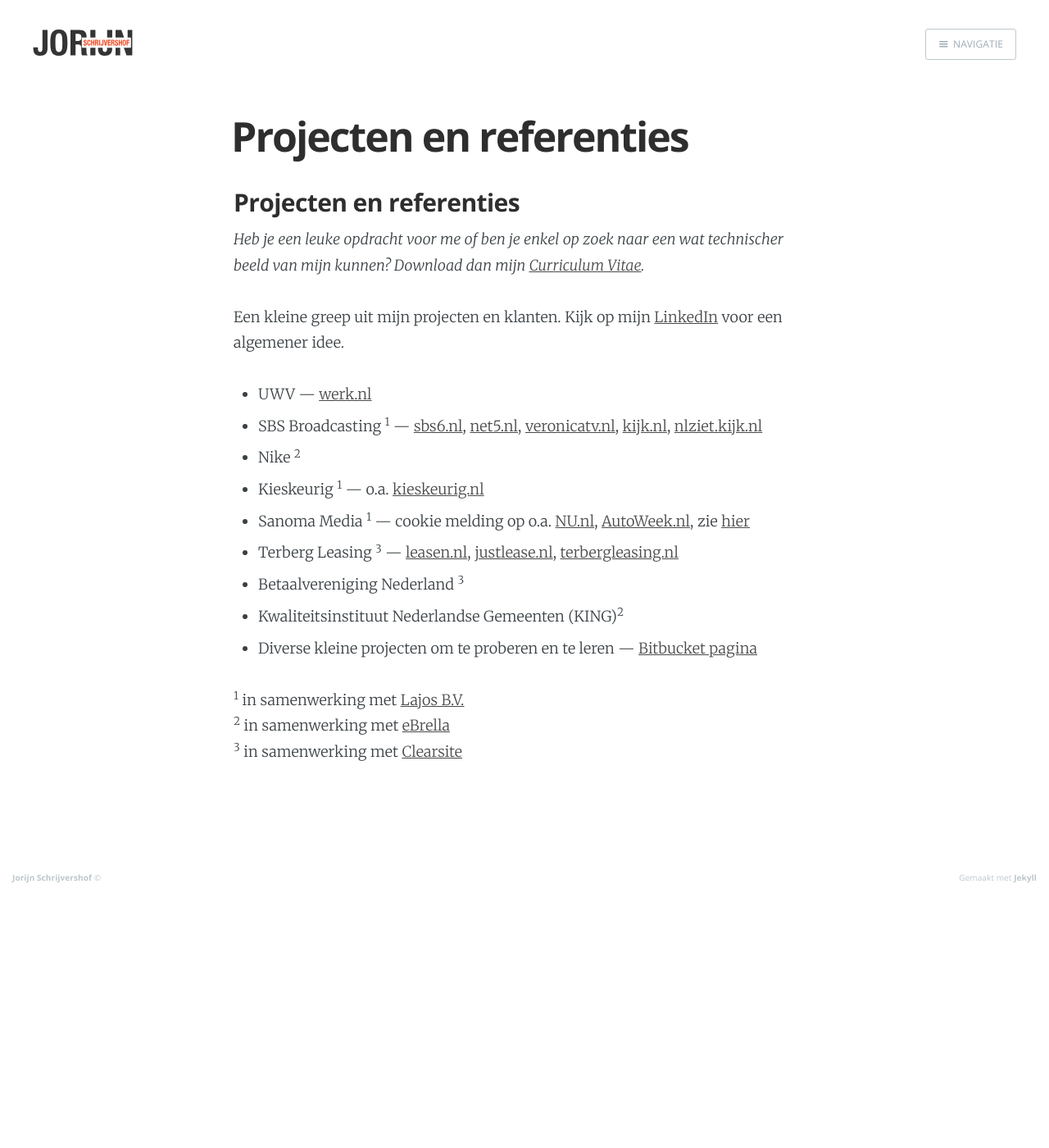
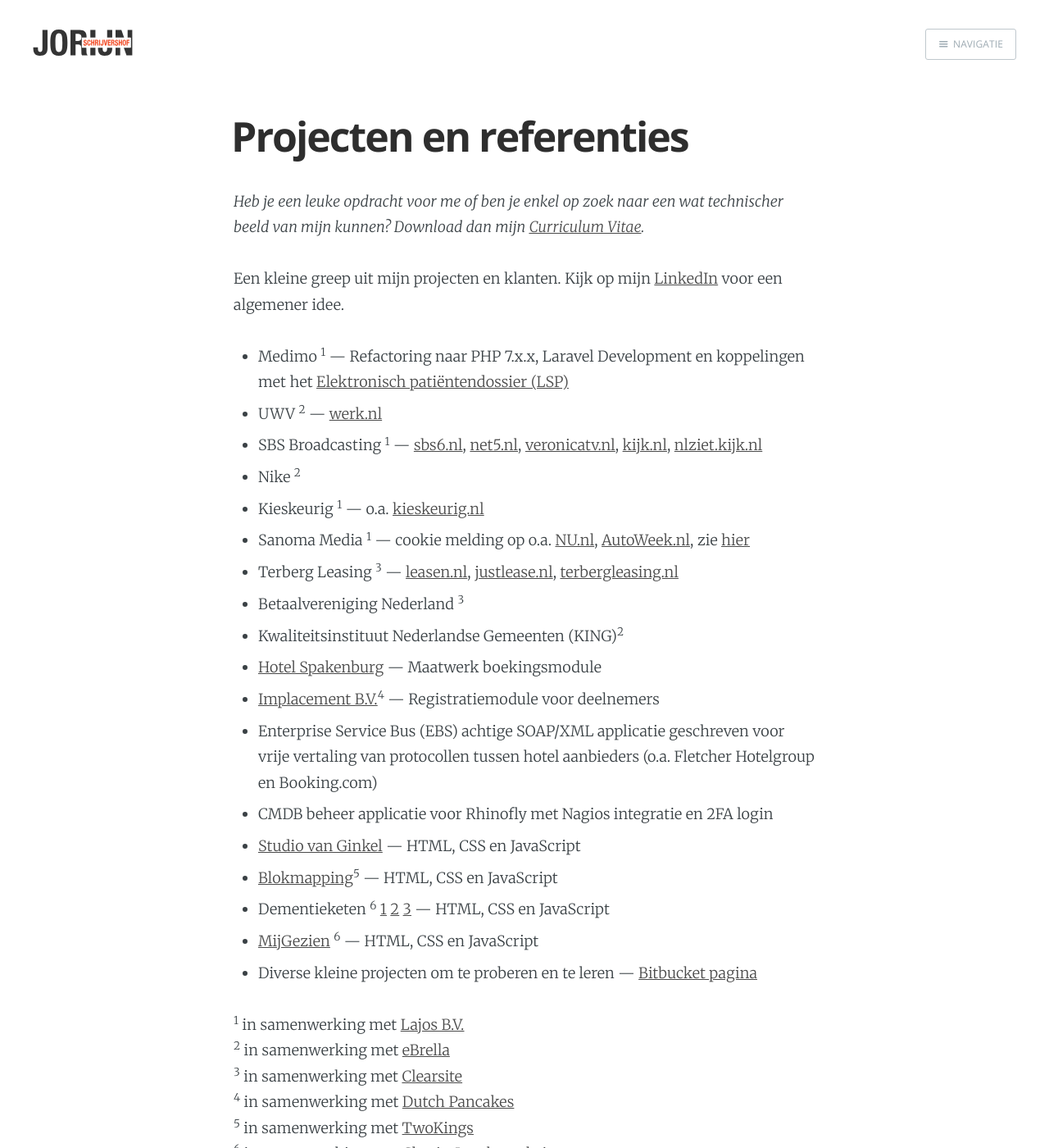
Before and after one commit to srdjanmarjanovic/jorijn.com, a Jekyll site: the page built from projecten.html, in a window 1280 px wide and 1400 px high. Shown: the whole window at 82% size. Built offline with Jekyll 4.4.1, drawn with Linux system fonts in a browser that asks for light colours; some of the changed text lies outside the part shown.

Commit message:
updated projects, title and htaccess (seo)

```diff
--- a/_includes/head.html
+++ b/_includes/head.html
@@ -7,7 +7,7 @@
   <meta charset="utf-8">
   <meta http-equiv="X-UA-Compatible" content="IE=edge">
 
-  <title>{% if page.title %}{{ page.title | escape }}{% else %}{{ site.title | escape }}{% endif %}</title>
+  <title>{% if page.title %}{{ page.title | escape }}{% else %}Jorijn Schrijvershof - Freelance Web Developer{% endif %}</title>
   <meta name="description" content="{% if page.excerpt %}{{ page.excerpt | strip_html | strip_newlines | truncate: 160 }}{% else %}{{ site.description }}{% endif %}">
 
   <meta name="HandheldFriendly" content="True" />
--- a/projecten.html
+++ b/projecten.html
@@ -4,14 +4,13 @@
 layout: page
 ---
 
-<h3>Projecten en referenties</h3>
-
 <p><em>Heb je een leuke opdracht voor me of ben je enkel op zoek naar een wat technischer beeld van mijn kunnen? Download dan mijn <a target="_blank" href="/assets/cv.pdf">Curriculum Vitae</a>.</em></p>
 
 <p>Een kleine greep uit mijn projecten en klanten. Kijk op mijn <a target="_blank" href="https://nl.linkedin.com/in/jorijnschrijvershof">LinkedIn</a> voor een algemener idee.</p>
 
 <ul>
-	<li>UWV <sup2</sup> — <a target="_blank" href="http://werk.nl">werk.nl</a></li>
+	<li>Medimo <sup>1</sup> — Refactoring naar PHP 7.x.x, Laravel Development en koppelingen met het <a target="_blank" href="https://nl.wikipedia.org/wiki/Elektronisch_pati%C3%ABntendossier">Elektronisch patiëntendossier (LSP)</a></li>
+	<li>UWV <sup>2</sup> — <a target="_blank" href="http://werk.nl">werk.nl</a></li>
 	<li>SBS Broadcasting <sup>1</sup> — <a target="_blank" href="http://www.sbs6.nl">sbs6.nl</a>, <a target="_blank" href="http://www.net5.nl">net5.nl</a>, <a target="_blank" href="http://www.veronicatv.nl">veronicatv.nl</a>, <a target="_blank" href="http://www.kijk.nl">kijk.nl</a>, <a target="_blank" href="http://nlziet.kijk.nl">nlziet.kijk.nl</a></li>
 	<li>Nike <sup>2</sup></li>
 	<li>Kieskeurig <sup>1</sup> — o.a. <a target="_blank" href="http://www.kieskeurig.nl">kieskeurig.nl</a></li>
@@ -19,11 +18,22 @@
 	<li>Terberg Leasing <sup>3</sup> — <a target="_blank" href="http://www.leasen.nl">leasen.nl</a>, <a target="_blank" href="http://www.justlease.nl">justlease.nl</a>, <a target="_blank" href="http://www.terbergleasing.nl">terbergleasing.nl</a></li>
 	<li>Betaalvereniging Nederland <sup>3</sup></li>
 	<li>Kwaliteitsinstituut Nederlandse Gemeenten (KING)<sup>2</sup></li>
+	<li><a target="_blank" href="http://www.hotel-spakenburg.nl/">Hotel Spakenburg</a> — Maatwerk boekingsmodule</li>
+	<li><a target="_blank" href="http://www.implacement.nl/">Implacement B.V.</a><sup>4</sup> — Registratiemodule voor deelnemers</li>
+	<li>Enterprise Service Bus (EBS) achtige SOAP/XML applicatie geschreven voor vrije vertaling van protocollen tussen hotel aanbieders (o.a. Fletcher Hotelgroup en Booking.com)</li>
+	<li>CMDB beheer applicatie voor Rhinofly met Nagios integratie en 2FA login</li>
+	<li><a target="_blank" href="http://studiovanginkel.nl/">Studio van Ginkel</a> — HTML, CSS en JavaScript</li>
+	<li><a target="_blank" href="http://www.blokmapping.net/">Blokmapping</a><sup>5</sup> — HTML, CSS en JavaScript</li>
+	<li>Dementieketen <sup>6</sup> <a target="_blank" href="/uploads/2017/03/dem1.jpg">1</a> <a target="_blank" href="/uploads/2017/03/dem2.jpg">2</a> <a target="_blank" href="/uploads/2017/03/dem3.jpg">3</a> — HTML, CSS en JavaScript</li>
+	<li><a target="_blank" href="http://mijgezien.nl/">MijGezien</a> <sup>6</sup> — HTML, CSS en JavaScript</li>
 	<li>Diverse kleine projecten om te proberen en te leren — <a target="_blank" href="http://bitbucket.org/jorijn">Bitbucket pagina</a></li>
 </ul>
 
 <p>
   <sup>1</sup> in samenwerking met <a target="_blank" href="http://www.lajos.nl">Lajos B.V.</a><br>
   <sup>2</sup> in samenwerking met <a target="_blank" href="http://www.ebrella.nl">eBrella</a><br>
-  <sup>3</sup> in samenwerking met <a target="_blank" href="http://www.clearsite.nl">Clearsite</a>
+  <sup>3</sup> in samenwerking met <a target="_blank" href="http://www.clearsite.nl">Clearsite</a><br>
+  <sup>4</sup> in samenwerking met <a target="_blank" href="http://www.dutchpancakes.nl">Dutch Pancakes</a><br>
+  <sup>5</sup> in samenwerking met <a target="_blank" href="http://www.twokings.nl">TwoKings</a><br>
+  <sup>6</sup> in samenwerking met <a target="_blank" href="http://www.imakewebsites.nl">Charis, I make websites</a>
 </p>
```
Also changed, not shown: uploads/2017/03/dem1.jpg (added), uploads/2017/03/dem2.jpg (added), uploads/2017/03/dem3.jpg (added), 1 other file.
